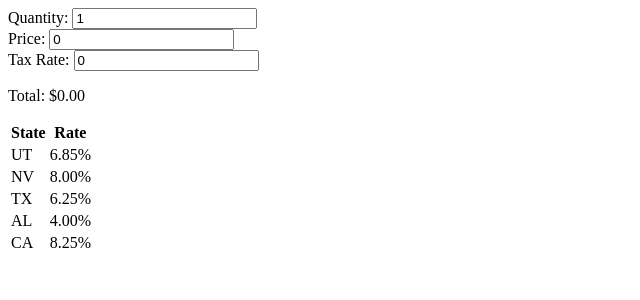
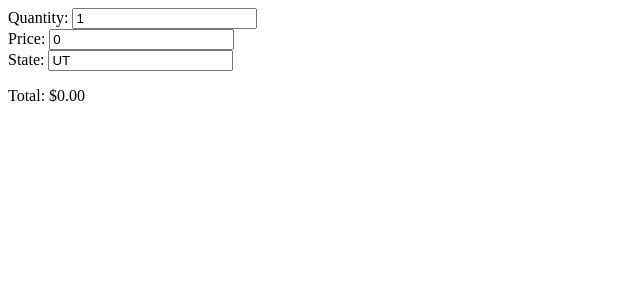
Before and after one commit to mikehall314/elephant, a SvelteKit app: page / in a window 1280 px wide. Shown: the top 300 px of the page, without its empty margins (0-640 px from the left). Built offline with nearby package versions, Linux system fonts and the light colour scheme.

Commit message:
feat: Support any state

```diff
--- a/src/routes/+page.svelte
+++ b/src/routes/+page.svelte
@@ -1,41 +1,21 @@
 <script>
     let quantity = 1;
     let price = 0;
-    let taxPercent = 0;
+    let stateCode = "UT";
 
-    $: taxRate = 1 + (taxPercent / 100);
-    $: total = Number(quantity * price * taxRate).toFixed(2);
+    const taxRateChart = new Map([
+        ["UT", 1.0685],
+        ["NV", 1.08],
+        ["TX", 1.0625],
+        ["AL", 1.04],
+        ["CA", 1.0825]
+    ]);
+
+    $: total = quantity * price * (taxRateChart.get(stateCode) ?? 1);
 </script>
 
 <div>Quantity: <input type="number" bind:value={quantity}></div>
 <div>Price: <input type="number" bind:value={price}></div>
-<div>Tax Rate: <input type="number" bind:value={taxPercent}></div>
+<div>State: <input type="text" bind:value={stateCode}></div>
 
-<p>Total: ${total}</p>
-
-<table>
-    <tr>
-        <th>State</th>
-        <th>Rate</th>
-    </tr>
-    <tr>
-        <td>UT</td>
-        <td>6.85%</td>
-    </tr>
-    <tr>
-        <td>NV</td>
-        <td>8.00%</td>
-    </tr>
-    <tr>
-        <td>TX</td>
-        <td>6.25%</td>
-    </tr>
-    <tr>
-        <td>AL</td>
-        <td>4.00%</td>
-    </tr>
-    <tr>
-        <td>CA</td>
-        <td>8.25%</td>
-    </tr>
-</table>
+<p>Total: ${Number(total).toFixed(2)}</p>
```
